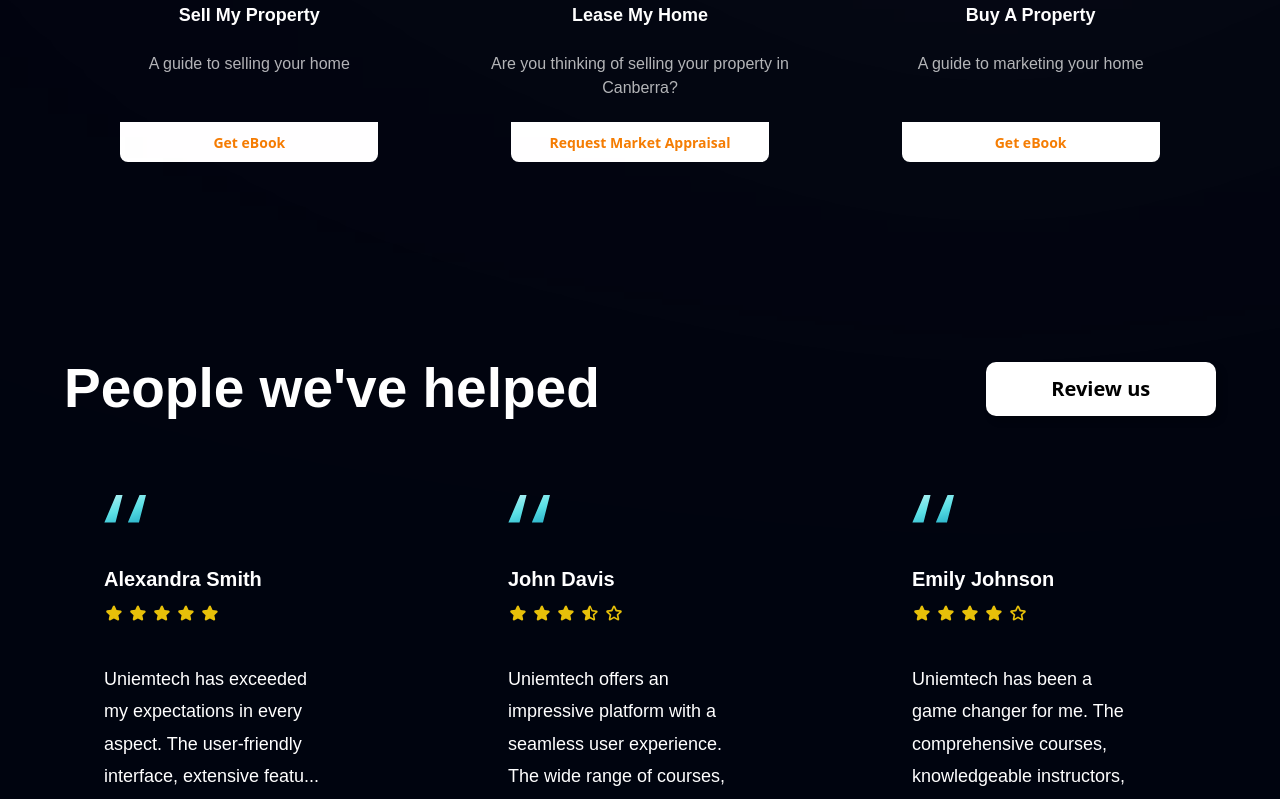
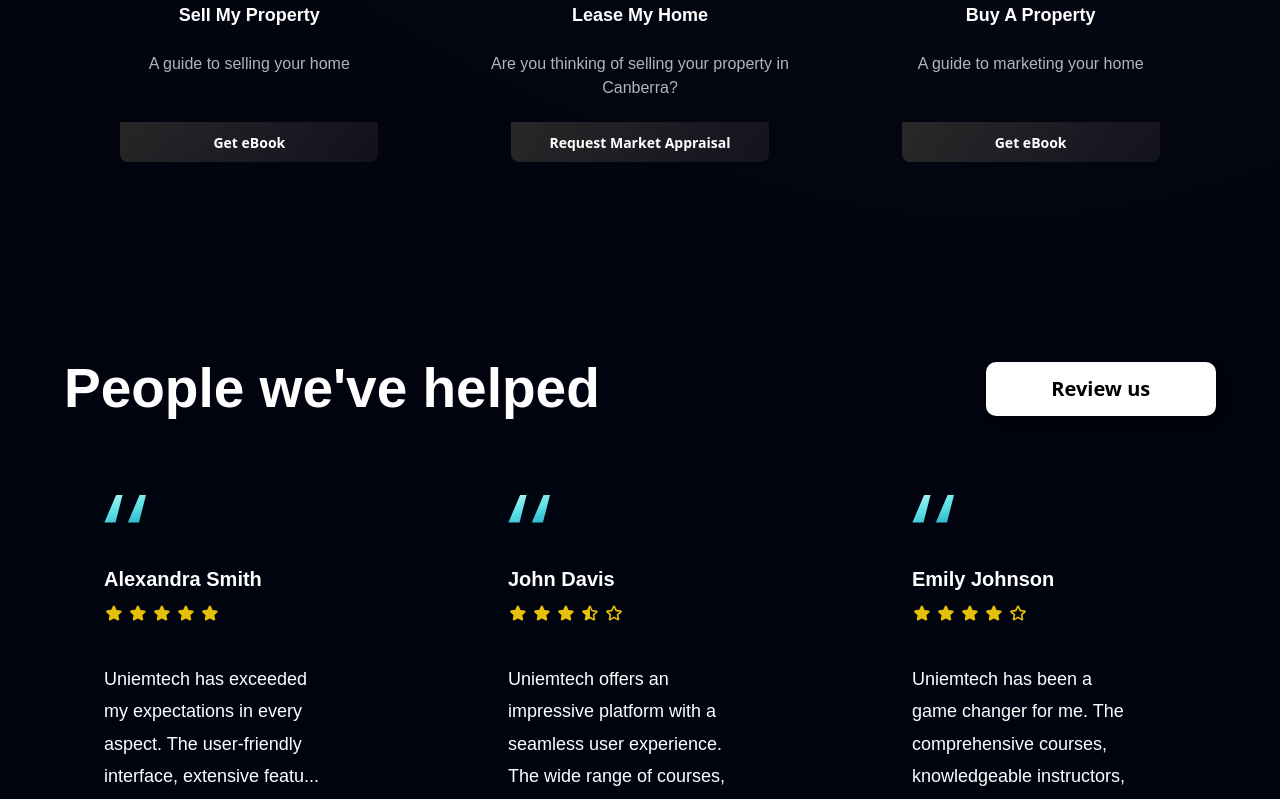
Before and after one commit to 7Mudit/real-estate-work, a React (Create React App) app: page / in a window 1280 px wide. Shown: the part 1340-2139 px from the top of the page. Built offline with nearby package versions, Linux system fonts and the light colour scheme.

Commit message:
made some changes in home page

```diff
--- a/src/components/Business.jsx
+++ b/src/components/Business.jsx
@@ -12,7 +12,7 @@ const FeatureCard = ({
   setUserModal2,
 }) => (
   <div
-    className={`flex flex-col gap-5 transition-all duration-300 hover:scale-110  sm:h-[350px]  items-center p-6 rounded-[20px]  ${
+    className={`flex flex-col gap-5 group transition-all duration-300 hover:scale-110  sm:h-[350px]  items-center p-6 rounded-[20px]  ${
       index !== features.length - 1 ? "mb-6" : "mb-0"
     } feature-card`}
   >
@@ -29,16 +29,16 @@ const FeatureCard = ({
     </p>
     {title === "Lease My Home" ? (
       <div
-        className="text-colorOrange cursor-pointer bg-white w-[80%] text-center py-2 rounded-b-lg"
+        className="text-white group-hover:bg-white bg-discount-gradient transition-all duration-300  hover:text-colorOrange cursor-pointer hover:scale-110  w-[80%] text-center py-2 rounded-b-lg"
         onClick={() => setUserModal2(true)}
       >
-        <button className="font-semibold sm:text-sm md:text-md">
+        <button className="font-semibold  sm:text-sm md:text-md">
           {btnText}
         </button>
       </div>
     ) : title === "Buy A Property" ? (
       <a
-        className="text-colorOrange cursor-pointer bg-white w-[80%] text-center py-2 rounded-b-lg"
+        className="text-white group-hover:bg-white bg-discount-gradient transition-all duration-300  hover:text-colorOrange cursor-pointer hover:scale-110  w-[80%] text-center py-2 rounded-b-lg"
         href="/Market.pdf" // Assume you have a function to handle eBook download
       >
         <button className="font-semibold sm:text-sm md:text-md">
@@ -47,7 +47,7 @@ const FeatureCard = ({
       </a>
     ) : (
       <a
-        className="text-colorOrange cursor-pointer bg-white w-[80%] text-center py-2 rounded-b-lg"
+        className="text-white group-hover:bg-white bg-discount-gradient transition-all duration-300  hover:text-colorOrange cursor-pointer hover:scale-110  w-[80%] text-center py-2 rounded-b-lg"
         href="/Sell.pdf"
       >
         <button className="font-semibold sm:text-sm md:text-md">
--- a/src/components/OurTeam.jsx
+++ b/src/components/OurTeam.jsx
@@ -63,16 +63,20 @@ const OurTeam = () => {
             </h1>
           </Link>
           <div className="flex flex-row gap-5 items-center justify-center">
-            <FiFacebook
+          <Link to='https://www.facebook.com/IndependentPropertyGroupBelconnen?mibextid=ZbWKwL'>
+          <FiFacebook
               color="white"
               size={25}
               className="transition-all cursor-pointer duration-300 hover:scale-110"
             />
+          </Link>
+          <Link to='https://www.linkedin.com/in/matthew-peden-88792a22'>
             <BiLogoLinkedin
               color="white"
               className="transition-all cursor-pointer duration-300 hover:scale-110"
               size={30}
             />
+            </Link>
           </div>
         </div>
       </div>
```
